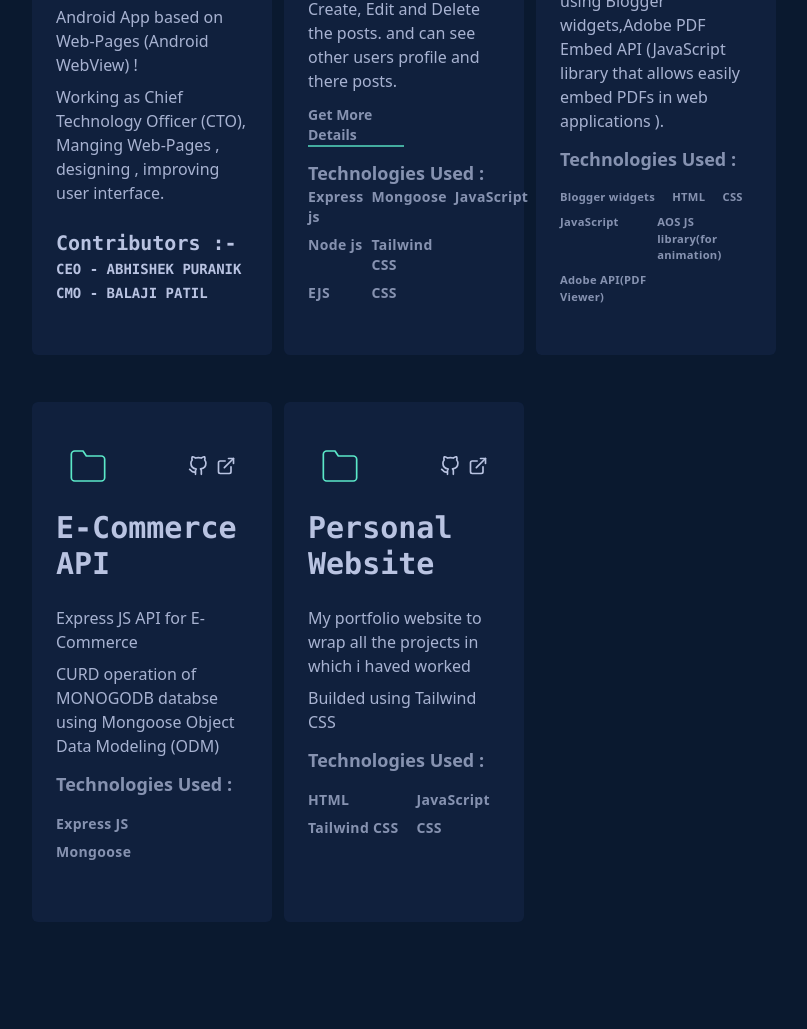
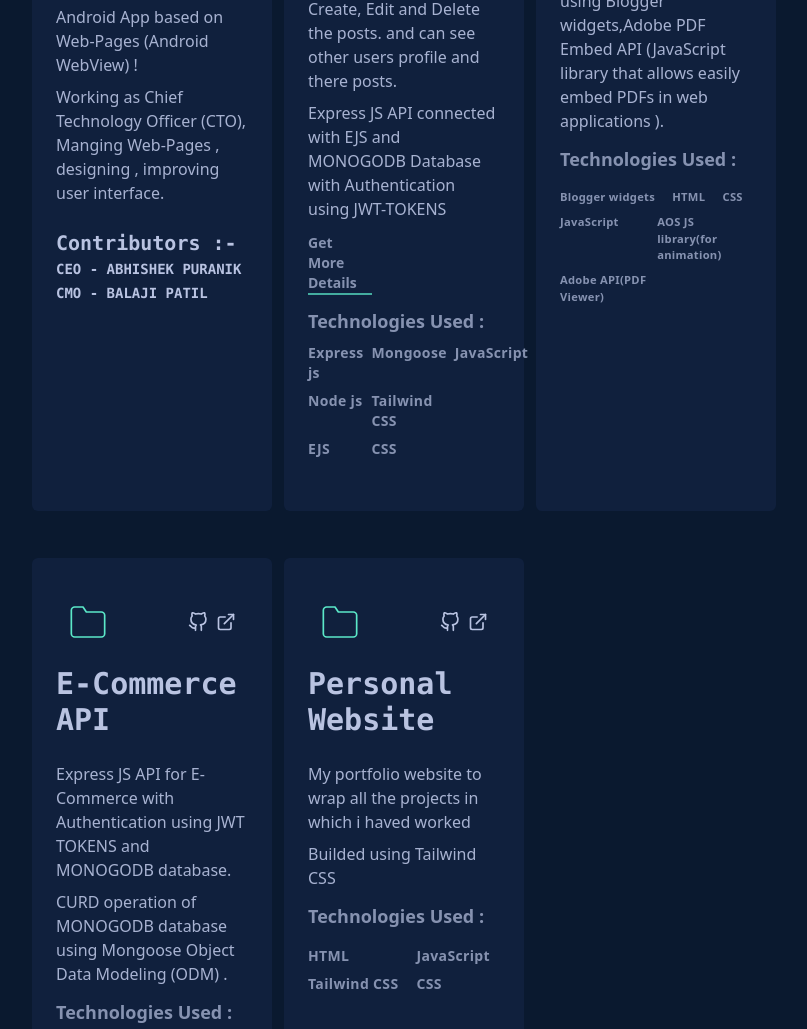
Before and after one commit to Ajitpatil92002/v1-patilajit.com, a website: page src/index.html in a window 1280 px wide. Shown: the part 2437-3466 px from the top of the page, without its empty margins (236-1043 px from the left). Drawn offline with Linux system fonts and the light colour scheme.

Commit message:
changed styling

```diff
--- a/src/index.html
+++ b/src/index.html
@@ -344,13 +344,16 @@
                 It is a platform where a User can share their views on an individual subject.Here User can Create, Edit and Delete the posts.
                 and can see other users profile and there posts.
               </p>
-              <h3 class="mt-3  font-semibold opacity-70 border-b-2 border-green text-sm w-1/2">
+              <p class="opacity-90 decoration-green mt-2">
+                Express JS API connected with EJS and MONOGODB Database with Authentication using JWT-TOKENS
+              </p>
+              <h3 class="mt-3  font-semibold opacity-70 border-b-2 border-green text-sm w-1/2 md:w-1/3">
                 <a href="https://github.com/Ajitpatil92002/Blog-Minia/blob/master/README.md">Get More Details</a>
               </h3>
               <h3 class="mt-3 text-lg font-semibold opacity-70">
                 Technologies Used :
               </h3>
-              <ul class="grid grid-rows-5 grid-flow-col gap-2 text-xs md:grid-rows-3">
+              <ul class="grid grid-rows-5 grid-flow-col gap-2 text-xs md:grid-rows-3 mt-2">
                 <li class="text-sm font-bold tracking-wide opacity-70">Express js</li>
                 <li class="text-sm font-bold tracking-wide opacity-70">Node js</li>
                 <li class="text-sm font-bold tracking-wide opacity-70">EJS</li>
@@ -511,10 +514,10 @@
                 <a href="">E-Commerce API</a>
               </h4>
               <p class="opacity-90 mt-2">
-                Express JS API for E-Commerce
+                Express JS API for E-Commerce with Authentication using JWT TOKENS and MONOGODB database.
               </p>
               <p class="opacity-90 mt-2">
-                CURD operation of MONOGODB databse using Mongoose Object Data Modeling (ODM)
+                CURD operation of MONOGODB database using Mongoose Object Data Modeling (ODM) .
               </p>
               <h3 class="mt-3 text-lg font-semibold opacity-70">
                 Technologies Used :
```
Also changed, not shown: css/style.css.
